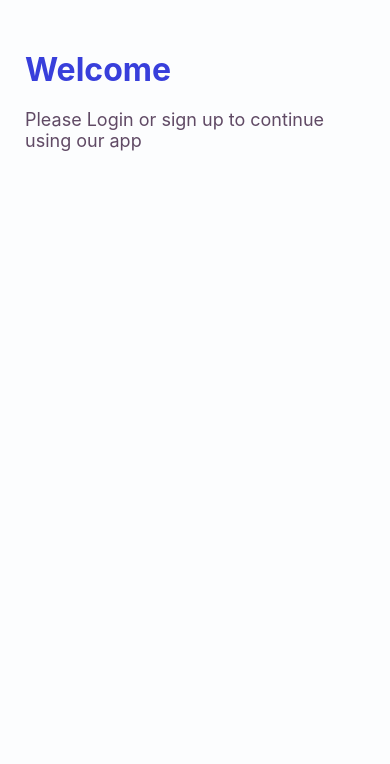
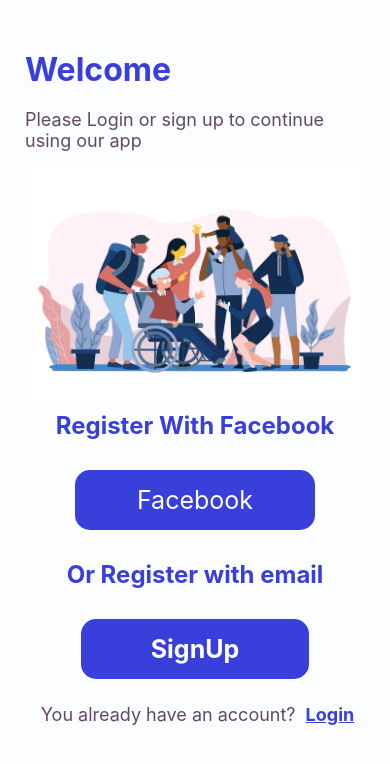
Before and after one commit to stelianok/ToDoLogin, a React Native app in the folder Mobile/: screen / in a window 390 px wide. Shown: the top 764 px of the page. Built offline with nearby package versions, Linux system fonts and the light colour scheme.

Commit message:
Welcome page ready

```diff
--- a/Mobile/src/App.js
+++ b/Mobile/src/App.js
@@ -1,9 +1,9 @@
 import React from 'react';
 import {Text, View} from 'react-native';
 
-import Login from './screens/Login';
+import Welcome from './screens/Welcome';
 import Register from './screens/Register';
 
 export default function App() {
-  return <Login />;
+  return <Welcome />;
 }
--- a/Mobile/src/screens/Login/index.js
+++ /dev/null
@@ -1,18 +0,0 @@
-import React from 'react';
-import {View, Text, Image} from 'react-native';
-
-import styles from './styles';
-
-//import Logo from '../../img';
-
-export default function Login() {
-  return (
-    <View style={styles.container}>
-      <View style={styles.header}>
-        <Text style={styles.headerTitle}>Welcome </Text>
-        <Text style={styles.headerText}>Please Login or sign up to continue using our app </Text>
-      </View>
-
-    </View>
-  );
-}
--- a/Mobile/src/screens/Login/styles.js
+++ /dev/null
@@ -1,28 +0,0 @@
-import {StyleSheet} from 'react-native';
-
-const styles = StyleSheet.create({
-  container: {
-    backgroundColor: '#FCFDFE',
-    flex: 1,
-  },
-  header: {
-    marginHorizontal: 25,
-    marginVertical: 50,
-
-    justifyContent: 'flex-start',
-    alignItems: 'flex-start',
-  },
-  headerTitle: {
-    color: '#383FDB',
-    fontWeight: 'bold',
-    fontSize: 32,
-
-    paddingBottom: 20,
-  },
-  headerText: {
-    color: '#604A65',
-    fontSize: 18,
-  },
-
-});
-export default styles;
--- /dev/null
+++ b/Mobile/src/screens/Welcome/index.js
@@ -0,0 +1,40 @@
+import React from 'react';
+import {View, Text, Image, TouchableOpacity} from 'react-native';
+
+import styles from './styles';
+
+export default function Welcome() {
+  return (
+    <View style={styles.container}>
+      <View style={styles.header}>
+        <Text style={styles.headerTitle}>Welcome </Text>
+        <Text style={styles.headerText}>
+          Please Login or sign up to continue using our app
+        </Text>
+      </View>
+      <View style={styles.bodyContainer}>
+        <Image style={styles.image} source={require('../../../img/Logo.jpg')} />
+
+        <Text style={[styles.bodyText, {color: '#383FDB', marginTop: -70}]}>
+          Register With Facebook
+        </Text>
+        <TouchableOpacity style={styles.facebookButton}>
+          <Text style={{color: '#FFF', fontSize: 25}}> Facebook </Text>
+        </TouchableOpacity>
+        <Text style={[styles.bodyText, {color: '#383FDB', marginTop: 30}]}>
+          Or Register with email
+        </Text>
+        <TouchableOpacity style={styles.signupButton}>
+          <Text style={styles.signupButtonText}>SignUp</Text>
+        </TouchableOpacity>
+
+        <View style={styles.bottomContainer}>
+          <Text style={styles.headerText}> You already have an account? </Text>
+          <TouchableOpacity>
+            <Text style={styles.registerButtonText}>Login</Text>
+          </TouchableOpacity>
+        </View>
+      </View>
+    </View>
+  );
+}
--- /dev/null
+++ b/Mobile/src/screens/Welcome/styles.js
@@ -0,0 +1,80 @@
+import {StyleSheet} from 'react-native';
+
+const styles = StyleSheet.create({
+  container: {
+    backgroundColor: '#FCFDFE',
+    flex: 1,
+  },
+  header: {
+    marginHorizontal: 25,
+    marginVertical: 50,
+
+    justifyContent: 'flex-start',
+    alignItems: 'flex-start',
+  },
+  headerTitle: {
+    color: '#383FDB',
+    fontWeight: 'bold',
+    fontSize: 32,
+
+    paddingBottom: 20,
+  },
+  headerText: {
+    color: '#604A65',
+    fontSize: 18,
+  },
+  bodyContainer: {
+    alignItems: 'center',
+    justifyContent: 'center',
+
+    marginVertical: -120,
+    marginHorizontal: 0,
+  },
+  bodyText: {
+    fontSize: 24,
+    fontWeight: 'bold',
+
+    marginBottom: 30,
+  },
+
+  image: {
+    width: 340,
+    height: 400,
+    resizeMode: 'contain',
+    alignSelf: 'center',
+  },
+  facebookButton: {
+    backgroundColor: '#383FDB',
+
+    borderRadius: 15,
+    paddingHorizontal: 55,
+    paddingVertical: 15,
+  },
+  signupButton: {
+    backgroundColor: '#383FDB',
+
+    borderRadius: 15,
+    paddingHorizontal: 70,
+    paddingVertical: 15,
+
+    marginBottom: 25,
+  },
+  signupButtonText: {
+    color: '#FFF',
+    fontWeight: 'bold',
+    fontSize: 25,
+  },
+  bottomContainer: {
+    flexDirection: 'row',
+  },
+  registerButtonText: {
+    fontSize: 18,
+    color: '#383FDB',
+    fontWeight: 'bold',
+
+    paddingLeft: 5,
+
+    textDecorationLine: 'underline',
+  },
+});
+export default styles;
```
Also changed, not shown: Mobile/img/Logo2.png (added).
